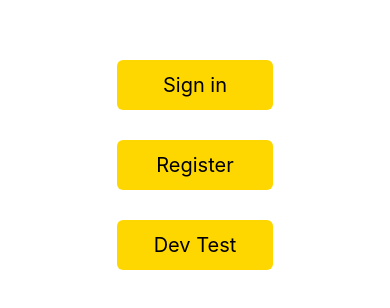
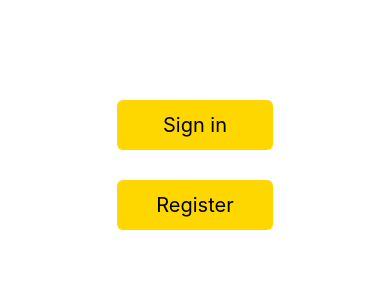
Before and after one commit to aberiggs/BoilerMatch, a React Native app in the folder frontend/: screen /Landing in a window 390 px wide. Shown: the part 272-580 px from the top of the page. Built offline with nearby package versions, Linux system fonts and the light colour scheme.

Commit message:
Remove devtest button

```diff
--- a/frontend/screens/Landing.js
+++ b/frontend/screens/Landing.js
@@ -47,12 +47,6 @@ export default function Landing({navigation}){
         <TouchableOpacity style={styles.button}onPress={handleRegister}>
         <Text style={styles.buttonText}>Register</Text>
         </TouchableOpacity>
-
-        <TouchableOpacity style={styles.button} onPress={() => {navigation.navigate("MainTabNavigator")}}>
-          <Text style={styles.buttonText}>
-            Dev Test
-          </Text>
-        </TouchableOpacity>
        </View>
     )
 }
--- a/frontend/screens/Login.js
+++ b/frontend/screens/Login.js
@@ -41,7 +41,7 @@ export default function Login({navigation}){
           if (resData) {
             setErrorMessage(resData.message)
           } else {
-            setErrorMessage("An unexpected error occurred")
+            setErrorMessage("There was an error logging in")
           }
         } else {
           const token = resData.token
```
